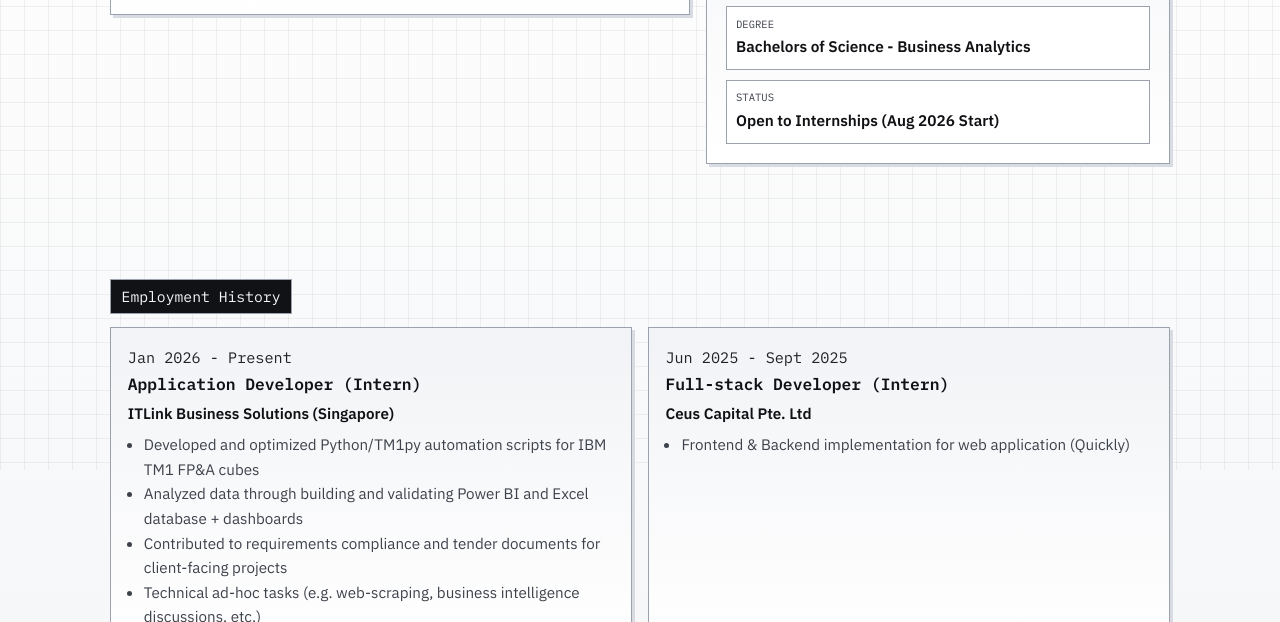
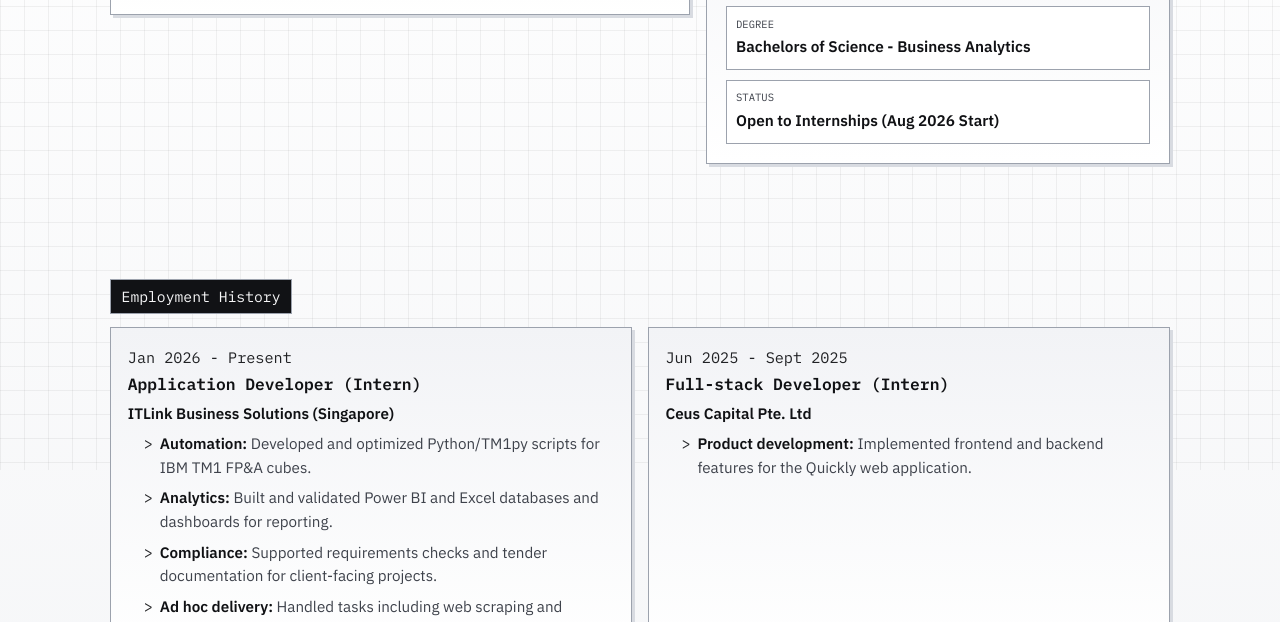
Before and after one commit to ziiiyuann/ziyuan_website, a plain HTML site: page index.html in a window 1280 px wide. Shown: the part 330-952 px from the top of the page. Drawn offline with Linux system fonts and the light colour scheme.

Commit message:
Refine employment history bullet formatting

```diff
--- a/index.html
+++ b/index.html
@@ -62,19 +62,19 @@
             <p class="card-meta">Jan 2026 - Present</p>
             <h3>Application Developer (Intern)</h3>
             <p class="card-sub">ITLink Business Solutions (Singapore)</p>
-            <ul>
-              <li>Developed and optimized Python/TM1py automation scripts for IBM TM1 FP&A cubes</li>
-              <li>Analyzed data through building and validating Power BI and Excel database + dashboards</li>
-              <li>Contributed to requirements compliance and tender documents for client-facing projects</li>
-              <li>Technical ad-hoc tasks (e.g. web-scraping, business intelligence discussions, etc.)</li>
+            <ul class="impact-list">
+              <li><strong>Automation:</strong> Developed and optimized Python/TM1py scripts for IBM TM1 FP&A cubes.</li>
+              <li><strong>Analytics:</strong> Built and validated Power BI and Excel databases and dashboards for reporting.</li>
+              <li><strong>Compliance:</strong> Supported requirements checks and tender documentation for client-facing projects.</li>
+              <li><strong>Ad hoc delivery:</strong> Handled tasks including web scraping and business intelligence research/discussions.</li>
             </ul>
           </article>
           <article class="pixel-card reveal">
             <p class="card-meta">Jun 2025 - Sept 2025</p>
             <h3>Full-stack Developer (Intern)</h3>
             <p class="card-sub">Ceus Capital Pte. Ltd</p>
-            <ul>
-              <li>Frontend & Backend implementation for web application (Quickly)</li>
+            <ul class="impact-list">
+              <li><strong>Product development:</strong> Implemented frontend and backend features for the Quickly web application.</li>
             </ul>
           </article>
         </div>
--- a/styles.css
+++ b/styles.css
@@ -317,6 +317,35 @@ li {
   padding-left: 1rem;
 }
 
+.impact-list {
+  list-style: none;
+  margin: 0.42rem 0 0;
+  padding: 0;
+  display: grid;
+  gap: 0.45rem;
+}
+
+.impact-list li {
+  position: relative;
+  padding-left: 1rem;
+  line-height: 1.55;
+}
+
+.impact-list li::before {
+  content: ">";
+  position: absolute;
+  left: 0;
+  top: 0;
+  color: var(--text);
+  opacity: 0.9;
+  font-family: "IBM Plex Mono", monospace;
+}
+
+.impact-list strong {
+  color: var(--text);
+  font-weight: 600;
+}
+
 .card-link {
   text-decoration: underline;
   color: var(--text);
```
